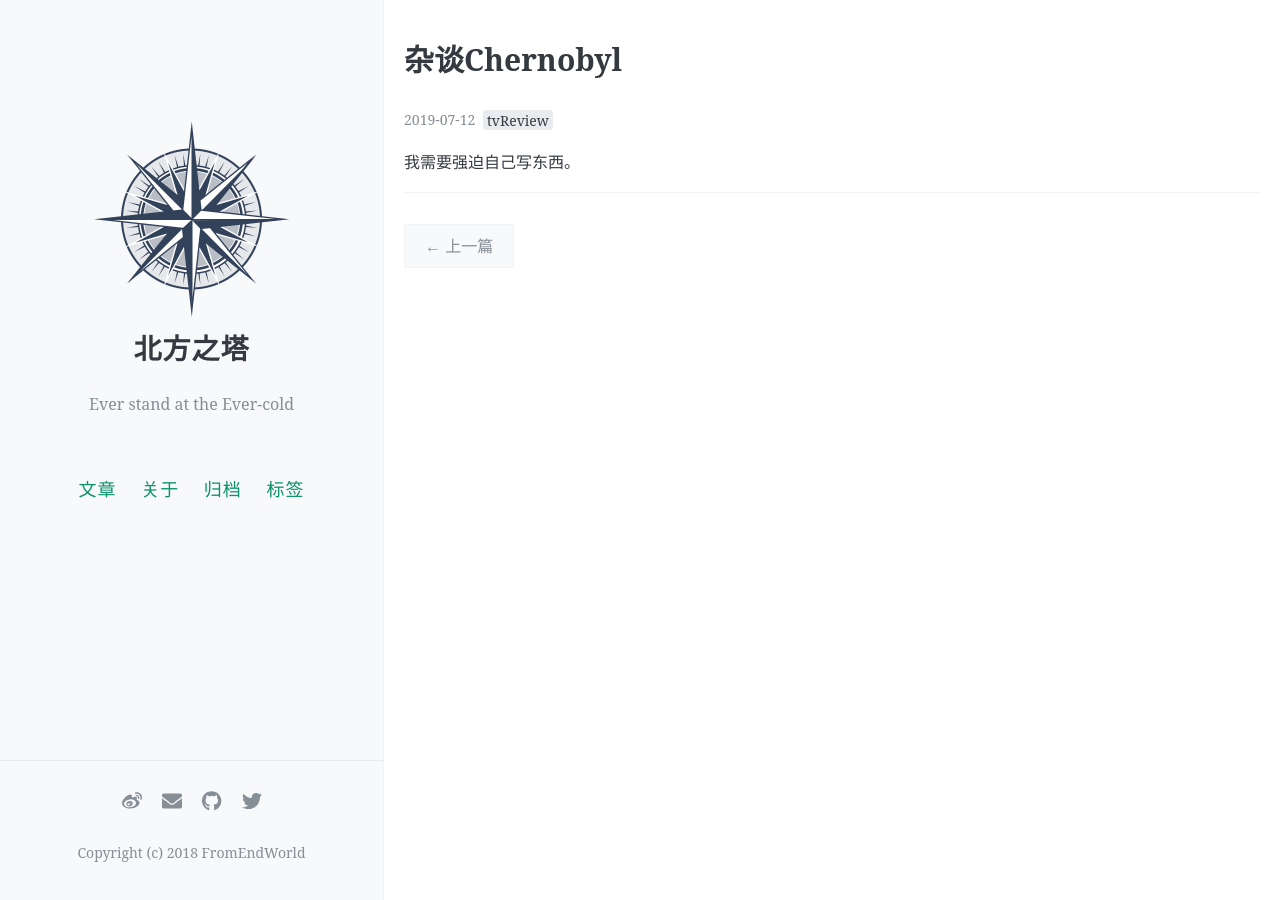
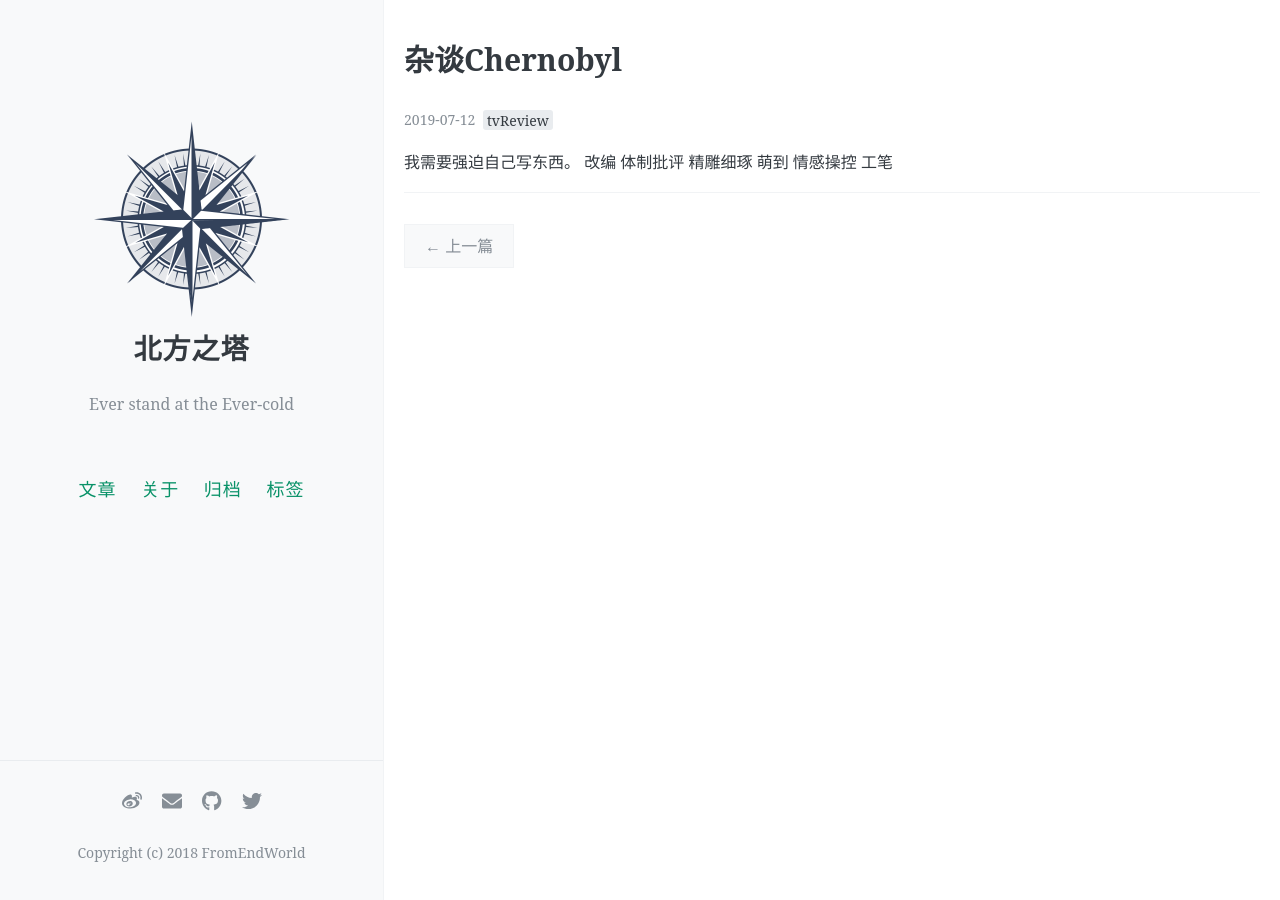
Before and after one commit to FromEndWorld/endworld, a Jekyll site: the page built from _posts/2019-07-12-review-chernobyl.md, in a window 1280 px wide. Built offline with Jekyll 4.4.1, drawn with Linux system fonts in a browser that asks for light colours; nearby versions of some CDN libraries; comment, search, counter and statistics services are not loaded.

Commit message:
Update 2019-07-12-review-chernobyl.md

```diff
--- a/_posts/2019-07-12-review-chernobyl.md
+++ b/_posts/2019-07-12-review-chernobyl.md
@@ -9,3 +9,9 @@
 ---
 
 我需要强迫自己写东西。
+改编
+体制批评
+精雕细琢
+萌到
+情感操控
+工笔
```
